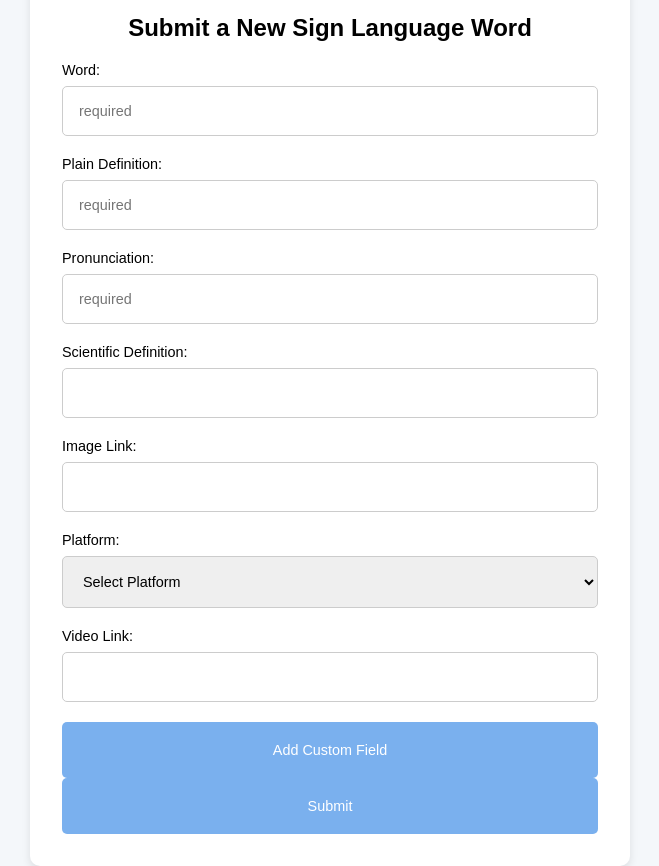
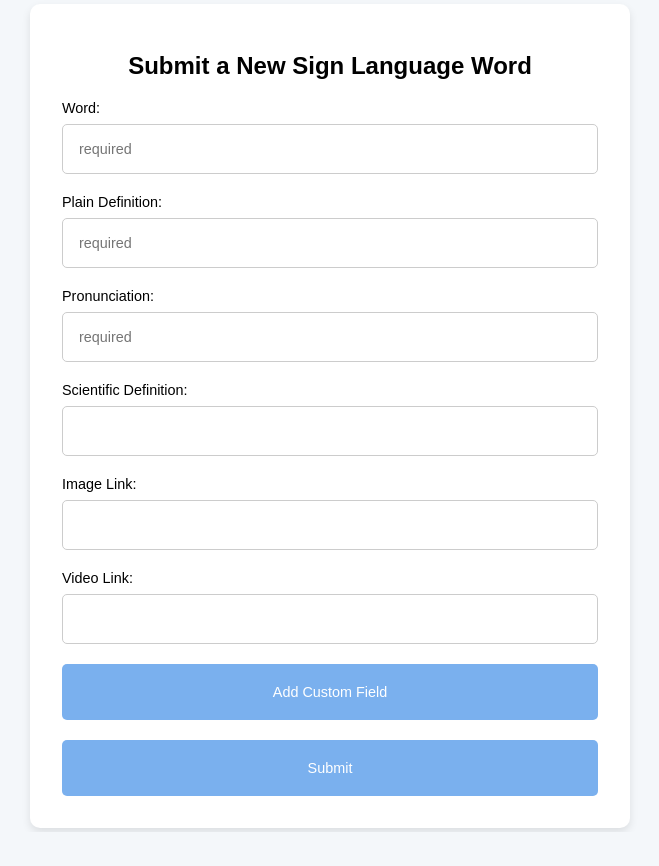
Before and after one commit to SGcommit/3800-UI-DemoSite, a plain HTML site: page index.html in a window 1280 px wide. Shown: the whole page, without its empty margins (310-969 px from the left). After the commit the page ends 832 px from the top, so only its background shows below. Drawn offline with Linux system fonts and the light colour scheme.

Commit message:
added readme and fixed button spacing

```diff
--- a/css/styles.css
+++ b/css/styles.css
@@ -74,6 +74,11 @@ button:hover {
     background-color: #096092;
 }
 
+/* Space between buttons */
+#addCustomFieldButton {
+    margin-bottom: 1.25rem; /* 20px */
+}
+
 #formFeedback {
     color: red;
     font-size: 1rem; /* 16px */
--- a/index.html
+++ b/index.html
@@ -25,19 +25,12 @@
             <label for="imageLink">Image Link:</label>
             <input type="url" id="imageLink" name="imageLink">
 
-            <label for="platform">Platform:</label>
-            <select id="platform" name="platform">
-                <option value="">Select Platform</option>
-                <option value="iOS">iOS</option>
-                <option value="Android">Android</option>
-                <option value="Web">Web</option>
-            </select>
 
             <label for="videoLink">Video Link:</label>
             <input type="url" id="videoLink" name="videoLink">
 
             <!-- Button to add custom fields -->
-            <button type="button" onclick="addCustomField()">Add Custom Field</button>
+            <button id="addCustomFieldButton"type="button" onclick="addCustomField()">Add Custom Field</button>
 
             <div id="formFeedback"></div>
             <button type="submit">Submit</button>
```
Also changed, not shown: 1 other file.
